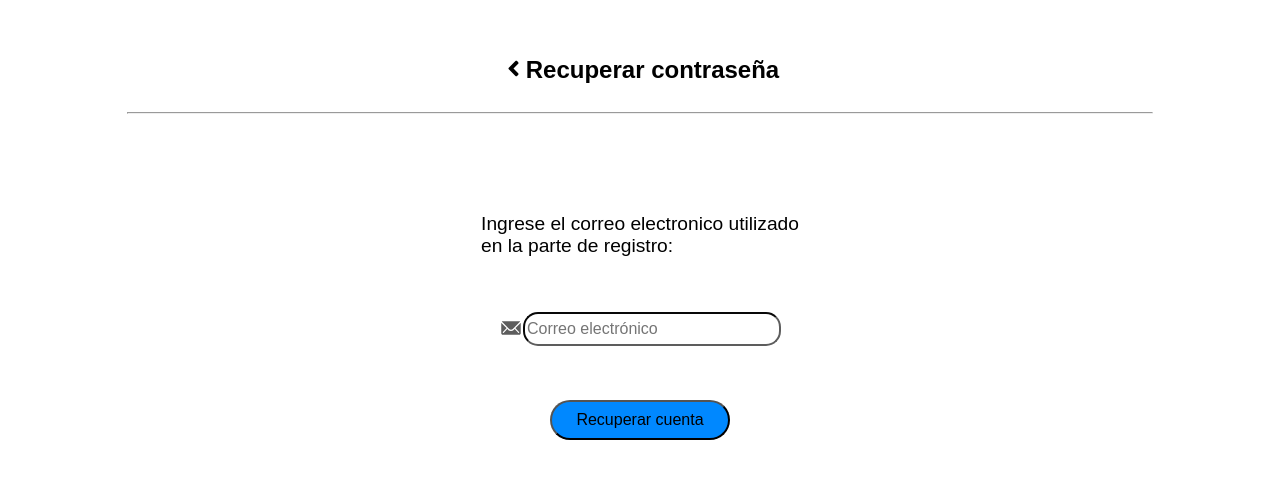
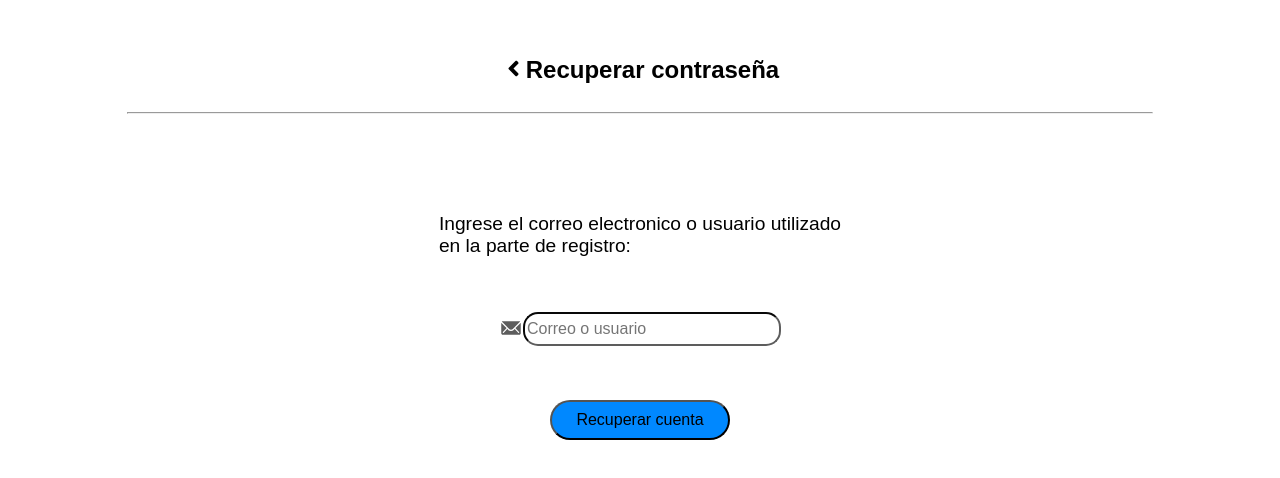
Before and after one commit to brayan-CORM/App-Autismo, a React (Create React App) app in the folder Front-end/login/: page /recover-password in a window 1280 px wide. Shown: the part 112-590 px from the top of the page. Built offline with nearby package versions, Linux system fonts and the light colour scheme.

Commit message:
Envio de correo de recuperacion funcionando

```diff
--- a/Front-end/login/src/Pages/actions.js
+++ b/Front-end/login/src/Pages/actions.js
@@ -77,7 +77,7 @@ function Actions(){
                 </div>
                 <div className="contorno">
                     <img src="../pictogramas_KeetNah-20240110T205802Z-001/pictogramas_KeetNah/Acciones/lavarse las manos.svg" width="100" height="100"/>
-                    <p>Esceula</p>
+                    <p>Escuela</p>
                 </div>
                 <div className="contorno">
 
--- a/Front-end/login/src/Pages/recoverpassword.js
+++ b/Front-end/login/src/Pages/recoverpassword.js
@@ -16,7 +16,7 @@ function RecoverPassword(){
         event.preventDefault();
         try{
             const response = await axios.post('http://localhost:3001/api/reset-password',{
-                identifier: identifier
+                _identifier: identifier
             });
             if (response.data.success) {
                 console.log(response.data);
@@ -47,7 +47,7 @@ function RecoverPassword(){
 
             <form onSubmit={funcion_recover}>
                 <div className="Parrafo">
-                    <p className="parrafo">Ingrese el correo electronico utilizado<br/>
+                    <p className="parrafo">Ingrese el correo electronico o usuario utilizado<br/>
                     en la parte de registro:</p>
                 </div>
                 <br/>
@@ -59,7 +59,7 @@ function RecoverPassword(){
                     type="Mail"
                     value={identifier}
                     onChange={(event) => setIdentifier(event.target.value)}
-                    placeholder="Correo electrónico"
+                    placeholder="Correo o usuario"
                 />
             </div>
             <br/>
```
